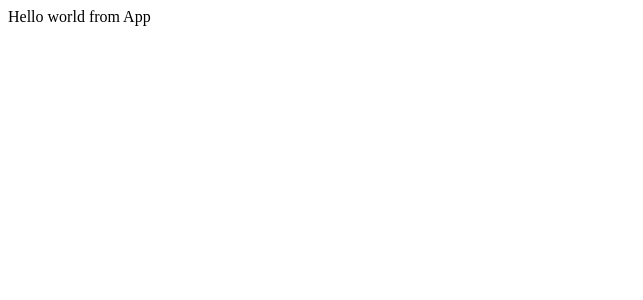
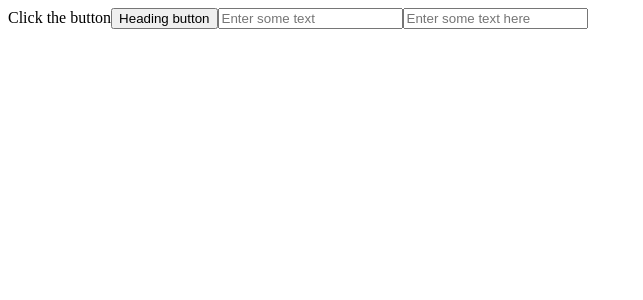
Before and after one commit to westerp/react-workshop, a React app: page / in a window 1280 px wide. Shown: the top 300 px of the page, without its empty margins (0-643 px from the left). Built offline with nearby package versions, Linux system fonts and the light colour scheme.

Commit message:
Added textbox component with stateless example

```diff
--- a/src/App.js
+++ b/src/App.js
@@ -1,8 +1,24 @@
 import React from "react"
+import Button from "./components/Button/Button"
+import Textbox from "./components/Textbox/Textbox"
 
 export class App extends React.PureComponent{
+	onButtonClick = () => {
+		console.log(this.boooo())
+	}
+
+	boooo() {
+		return "hello from foo"
+	}
+
 	render() {
-		return <div>Hello world from App</div>
+		return <div>
+			Click the button
+			<Button title="Click me" onClick={this.onButtonClick}>Heading button</Button>
+			<Textbox placeholder="Enter some text"/>
+			<Textbox placeholder="Enter some text here" readOnly/>
+			{/* <Select options={["alpha", "bravo", "charlie"]} value="charlie"/> */}
+		</div>
 	}
 }
 
--- /dev/null
+++ b/src/components/Button/Button.js
@@ -0,0 +1,17 @@
+import React from "react"
+import PropTypes from "prop-types"
+
+export class Button extends React.PureComponent {
+	render() {
+		return <button title={this.props.title} onClick={this.props.onClick}>{this.props.children}</button>
+	}
+
+	static propTypes = {
+		title: PropTypes.string.isRequired,
+		children: PropTypes.string.isRequired,
+
+		onClick: PropTypes.func.isRequired
+	}
+}
+
+export default Button
--- /dev/null
+++ b/src/components/Textbox/Textbox.js
@@ -0,0 +1,24 @@
+import React from "react"
+import PropTypes from "prop-types"
+
+export const Textbox = (props) => {
+	const {placeholder, readOnly, children, ...passthrough} = props
+	return (<input type="text" placeholder={placeholder} readOnly={readOnly} {...passthrough}/>)
+}
+Textbox.propTypes = {
+	placeholder: PropTypes.string.isRequired,
+	readOnly: PropTypes.bool
+}
+
+// export class Textbox extends React.PureComponent{
+// 	render(){
+// 		const {placeholder, readOnly, children, ...passthrough} = this.props
+// 		return (<input type="text" placeholder={placeholder} readOnly={readOnly} {...passthrough}/>)
+// 	}
+
+// 	static propTypes = {
+// 		placeholder: PropTypes.string.isRequired,
+// 		readOnly: PropTypes.bool
+// 	}
+// }
+export default Textbox
```
